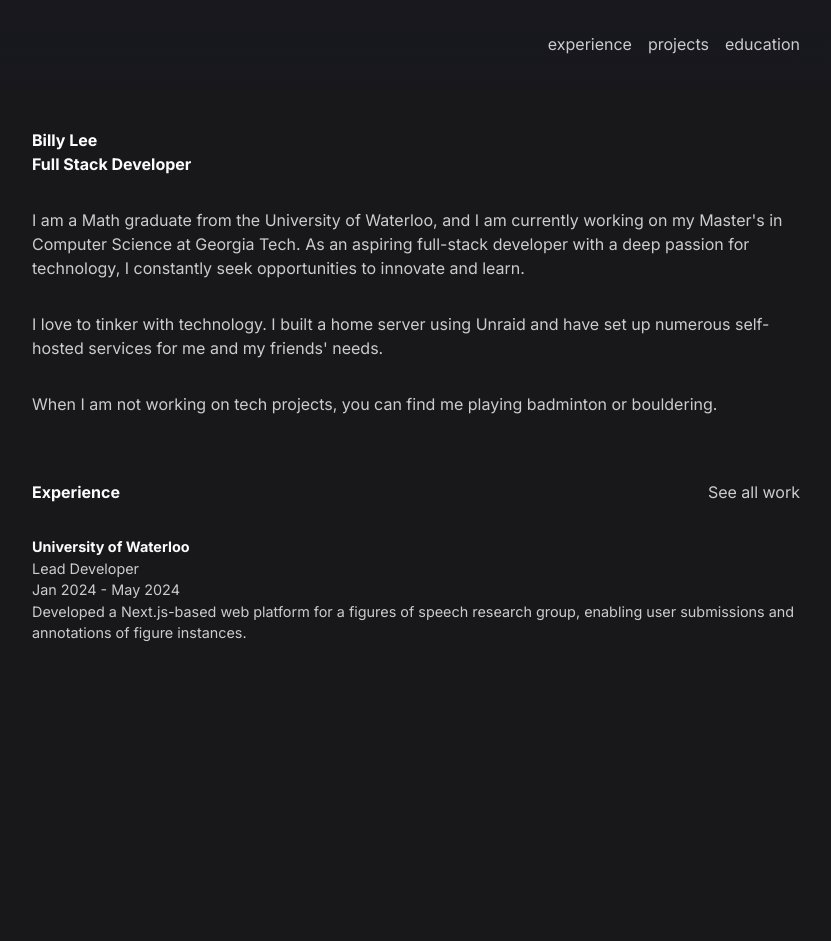
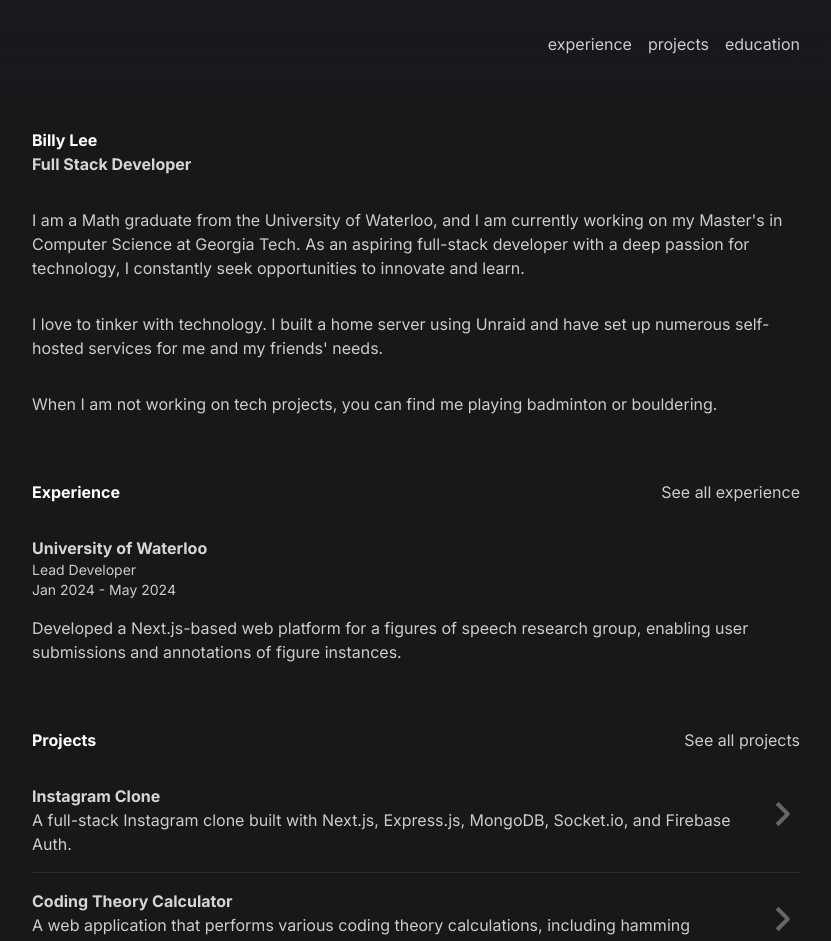
Before and after one commit to pl3lee/personal-website-v2, a Next.js app: page / in a window 1280 px wide. Shown: the top 941 px of the page, without its empty margins (224-1055 px from the left). Before the commit the page ends 800 px from the top, so only its background shows below. Built offline with nearby package versions, Linux system fonts and the light colour scheme.

Commit message:
added arrow to project

```diff
--- a/package.json
+++ b/package.json
@@ -19,7 +19,10 @@
     "@types/react-dom": "^18",
     "eslint": "^8",
     "eslint-config-next": "14.2.5",
+    "eslint-config-prettier": "^9.1.0",
     "postcss": "^8",
+    "prettier": "^3.3.3",
+    "prettier-plugin-tailwindcss": "^0.6.6",
     "sass": "^1.77.8",
     "tailwindcss": "^3.4.1",
     "typescript": "^5"
--- a/src/app/page.module.scss
+++ b/src/app/page.module.scss
@@ -50,7 +50,12 @@
   width: 100%;
   justify-content: flex-start;
   align-items: flex-start;
-  div {
-    font-size: 0.9rem;
-  }
+  gap: 1rem;
 }
+
+.projects {
+  display: flex;
+  flex-direction: column;
+  align-items: flex-start;
+  gap: 2rem;
+}
--- a/src/app/page.tsx
+++ b/src/app/page.tsx
@@ -1,39 +1,60 @@
-import { SectionHeader } from "@/components/SectionHeader/SectionHeader";
-import styles from "./page.module.scss";
-import data from "@/data.json";
+import { SectionHeader } from '@/components/SectionHeader/SectionHeader';
+import styles from './page.module.scss';
+import data from '@/data.json';
+import Link from 'next/link';
+import { Projects } from '@/components/Projects/Projects';
 
 export default function Home() {
-  console.log(data)
+  console.log(data);
   return (
     <main className={styles.root}>
       <section className={styles.about}>
-      <SectionHeader>
-        <div className={styles.title}>
-          <h1>Billy Lee</h1>
-          <h2>Full Stack Developer</h2>
-        </div>
+        <SectionHeader>
+          <div className={styles.title}>
+            <h1>Billy Lee</h1>
+            <h2>Full Stack Developer</h2>
+          </div>
         </SectionHeader>
 
-
         <div className={styles.introduction}>
-          <p>I am a Math graduate from the University of Waterloo, and I am currently working on my Master&apos;s in Computer Science at Georgia Tech. As an aspiring full-stack developer with a deep passion for technology, I constantly seek opportunities to innovate and learn.</p>
-          <p>I love to tinker with technology. I built a home server using <a href="https://unraid.net/">Unraid</a> and have set up numerous self-hosted services for me and my friends&apos; needs.</p>
-          <p>When I am not working on tech projects, you can find me playing badminton or bouldering.</p>
+          <p>
+            I am a Math graduate from the University of Waterloo, and I am
+            currently working on my Master&apos;s in Computer Science at Georgia
+            Tech. As an aspiring full-stack developer with a deep passion for
+            technology, I constantly seek opportunities to innovate and learn.
+          </p>
+          <p>
+            I love to tinker with technology. I built a home server using{' '}
+            <a href='https://unraid.net/'>Unraid</a> and have set up numerous
+            self-hosted services for me and my friends&apos; needs.
+          </p>
+          <p>
+            When I am not working on tech projects, you can find me playing
+            badminton or bouldering.
+          </p>
         </div>
       </section>
       <section className={styles.experience}>
         <SectionHeader>
-          <h2>Experience</h2>
-          <div>See all work</div>
+          <h1>Experience</h1>
+          <Link href='/experience'>See all experience</Link>
         </SectionHeader>
         <div className={styles.latestExperienceContainer}>
-          <div><h2>{data.experience[0].company}</h2>
-          <div>{data.experience[0].position}</div>
-          <div>{data.experience[0].date}</div></div>
-
+          <div>
+            <h2>{data.experience[0].company}</h2>
+            <div className='text-sm'>{data.experience[0].position}</div>
+            <div className='text-sm'>{data.experience[0].date}</div>
+          </div>
           <div>{data.experience[0].description}</div>
         </div>
+      </section>
 
+      <section className={styles.projects}>
+        <SectionHeader>
+          <h1>Projects</h1>
+          <Link href='/projects'>See all projects</Link>
+        </SectionHeader>
+        <Projects projects={data.projects} numProjects={2} />
       </section>
     </main>
   );
--- a/src/app/theme.scss
+++ b/src/app/theme.scss
@@ -1,4 +1,4 @@
 $background-color: #18181b;
 $foreground-color1: #ffffff;
-$foreground-color2: #fcfcfc;
+$foreground-color2: #d6d6d6;
 $foreground-color3: #cccccc;
--- /dev/null
+++ b/src/components/Projects/Projects.module.scss
@@ -0,0 +1,90 @@
+.root {
+  display: flex;
+  flex-direction: column;
+  width: 100%;
+  gap: 1rem;
+}
+
+.project {
+  display: flex;
+  flex-direction: row;
+  width: 100%;
+  border-bottom: 1px solid #8b8b8b2a;
+  padding-bottom: 1rem;
+  justify-content: space-between;
+  align-items: center;
+}
+
+.projectInfo {
+  display: flex;
+  flex-direction: column;
+  width: 95%;
+}
+
+.arrow {
+  cursor: pointer;
+  height: 1rem;
+  transform: translateX(-50%) translateY(-50%);
+  transition: transform .1s;
+  width: 1rem;
+
+  $transition-time: .15s;
+
+  &Top,
+  &Bottom {
+    background-color: #666;
+    height: 4px;
+    left: -5px;
+    position: absolute;
+    top: 50%;
+    width: 100%;
+
+    &:after {
+      background-color: #fff;
+      content: '';
+      height: 100%;
+      position: absolute;
+      top: 0;
+      transition: all $transition-time;
+    }
+  }
+
+  &Top {
+    transform: rotate(45deg);
+    transform-origin: bottom right;
+
+    &:after {
+      left: 100%;
+      right: 0;
+      transition-delay: 0s;
+    }
+  }
+
+  &Bottom {
+    transform: rotate(-45deg);
+    transform-origin: top right;
+
+    &:after {
+      left: 0;
+      right: 100%;
+      transition-delay: $transition-time;
+    }
+  }
+
+  &:hover & {
+
+    &Top:after {
+      left: 0;
+      transition-delay: $transition-time;
+    }
+
+    &Bottom:after {
+      right: 0;
+      transition-delay: 0s;
+    }
+  }
+
+  &:active {
+    transform: translateX(-50%) translateY(-50%) scale(0.9);
+  }
+}
--- /dev/null
+++ b/src/components/Projects/Projects.tsx
@@ -0,0 +1,29 @@
+import { Project } from '@/types';
+import styles from './Projects.module.scss';
+
+export function Projects({
+  projects,
+  numProjects,
+}: {
+  projects: Project[];
+  numProjects: number;
+}) {
+  return (
+    <div className={styles.root}>
+      {projects.slice(0, numProjects).map((project: Project) => {
+        return (
+          <div key={project.name} className={styles.project}>
+            <div className={styles.projectInfo}>
+              <h2>{project.name}</h2>
+              <p>{project.description}</p>
+            </div>
+            <div className={styles.arrow}>
+              <div className={styles.arrowTop}></div>
+              <div className={styles.arrowBottom}></div>
+            </div>
+          </div>
+        );
+      })}
+    </div>
+  );
+}
--- a/src/data.json
+++ b/src/data.json
@@ -23,5 +23,15 @@
         "Authored comprehensive tests using Jest and React Testing Library to ensure code integrity and functionality."
       ]
     }
+  ],
+  "projects": [
+    {
+      "name": "Instagram Clone",
+      "description": "A full-stack Instagram clone built with Next.js, Express.js, MongoDB, Socket.io, and Firebase Auth."
+    },
+    {
+      "name": "Coding Theory Calculator",
+      "description": "A web application that performs various coding theory calculations, including hamming distance, syndrome decoding, C24 decoding, and more."
+    }
   ]
 }
--- /dev/null
+++ b/src/types.ts
@@ -0,0 +1,4 @@
+export type Project = {
+  name: string;
+  description: string;
+}
```
Also changed, not shown: .eslintrc.json, .prettierrc.json (added), 1 other file (tests, documents, lock files or other folders).
